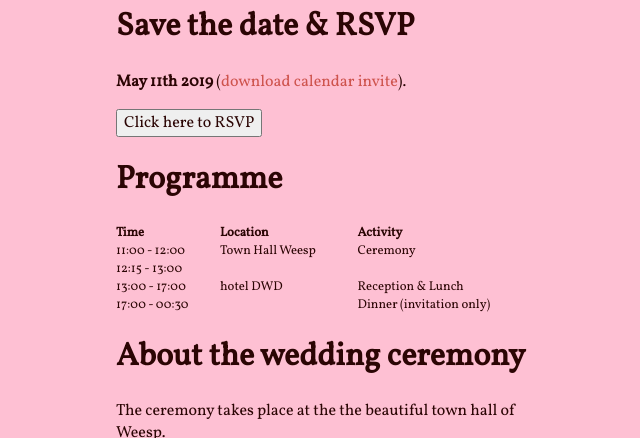
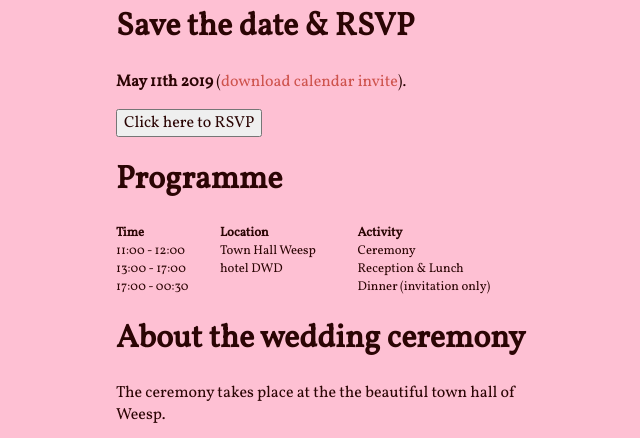
Before and after one commit to bobvanluijt/tosja-richard, a Jekyll site: the page built from index.md, in a window 1280 px wide and 900 px high, scrolled down 553 px, cut to the strip 0-438 px from the top of the window. Shown: the whole strip, without its empty margins (542-1182 px from the left). Built offline with Jekyll 4.4.1, drawn with Linux system fonts in a browser that asks for light colours; nearby versions of some CDN libraries; comment, search, counter and statistics services are not loaded.

Commit message:
Update index.md

```diff
--- a/index.md
+++ b/index.md
@@ -21,7 +21,6 @@ layout: base-EN
 | Time          | Location        | Activity |
 | ------------- | --------------- | -------- |
 | 11:00 - 12:00 | Town Hall Weesp | Ceremony |
-| 12:15 - 13:00 |                 |          |
 | 13:00 - 17:00 | hotel DWD       | Reception & Lunch    |
 | 17:00 - 00:30 |                 | Dinner (invitation only)  |
 
```
